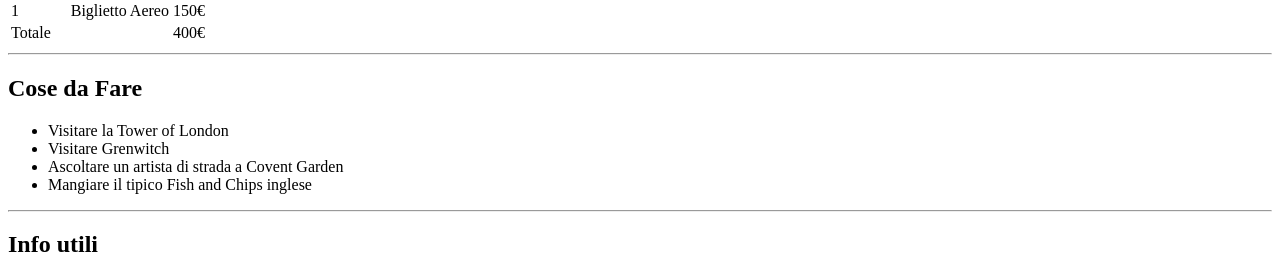
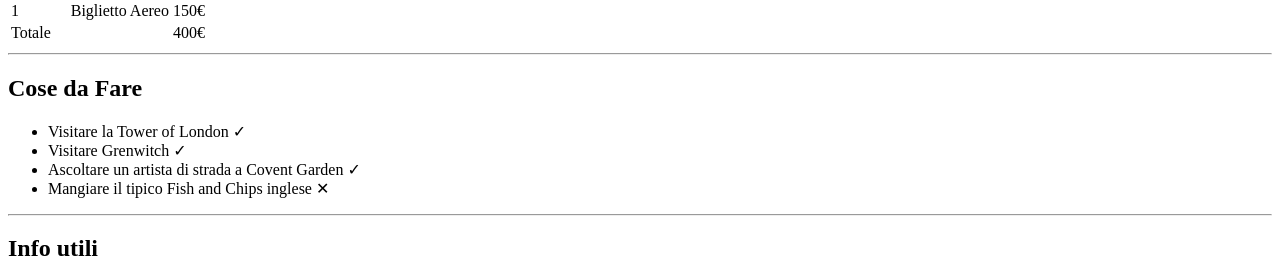
Before and after one commit to Amin23ElKassimi/html-london-trip, a plain HTML site: page index.html in a window 1280 px wide. Shown: the part 828-1086 px from the top of the page. Drawn offline with Linux system fonts and the light colour scheme.

Commit message:
aggiunta entities

```diff
--- a/index.html
+++ b/index.html
@@ -63,10 +63,10 @@
             <h2>Cose da Fare</h2>
             <!-- Lista Casuale-->
             <ul>
-                <li>Visitare la Tower of London</li>
-                <li>Visitare Grenwitch</li>
-                <li>Ascoltare un artista di strada a Covent Garden</li>
-                <li>Mangiare il tipico Fish and Chips inglese</li>
+                <li>Visitare la Tower of London &#10003</li>
+                <li>Visitare Grenwitch &#10003</li>
+                <li>Ascoltare un artista di strada a Covent Garden &#10003</li>
+                <li>Mangiare il tipico Fish and Chips inglese &#10005</li>
             </ul>
         </section>
         <hr>
```
